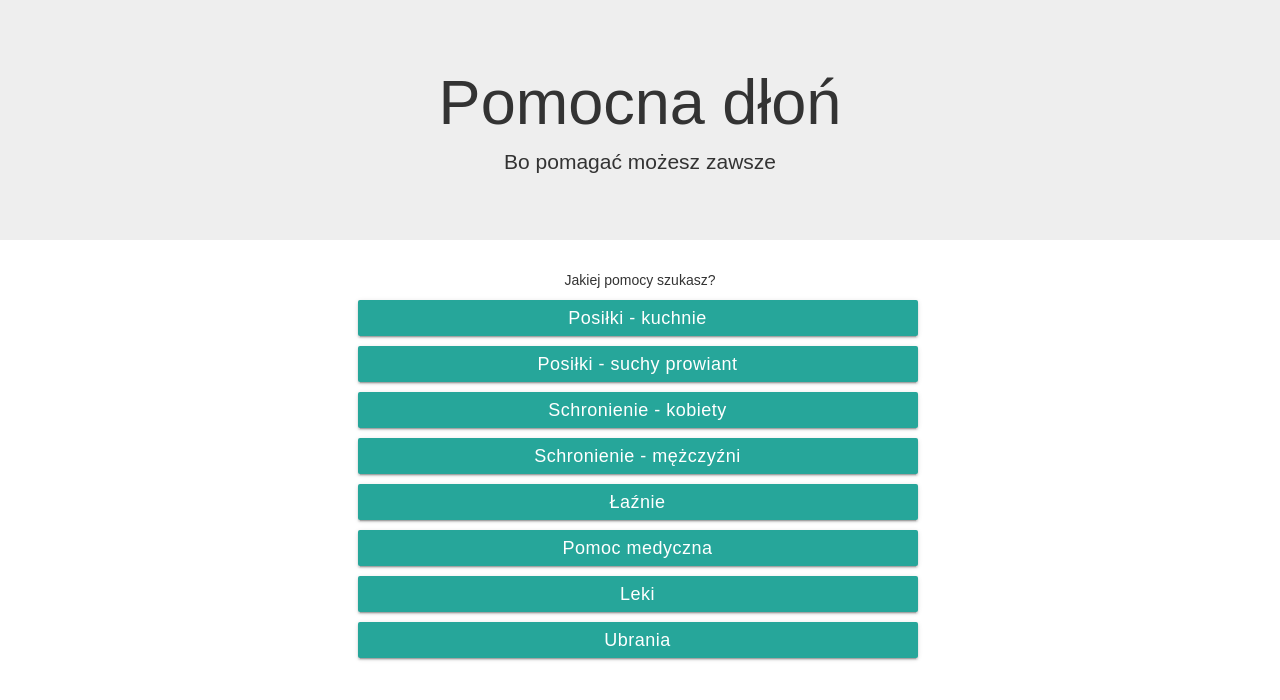
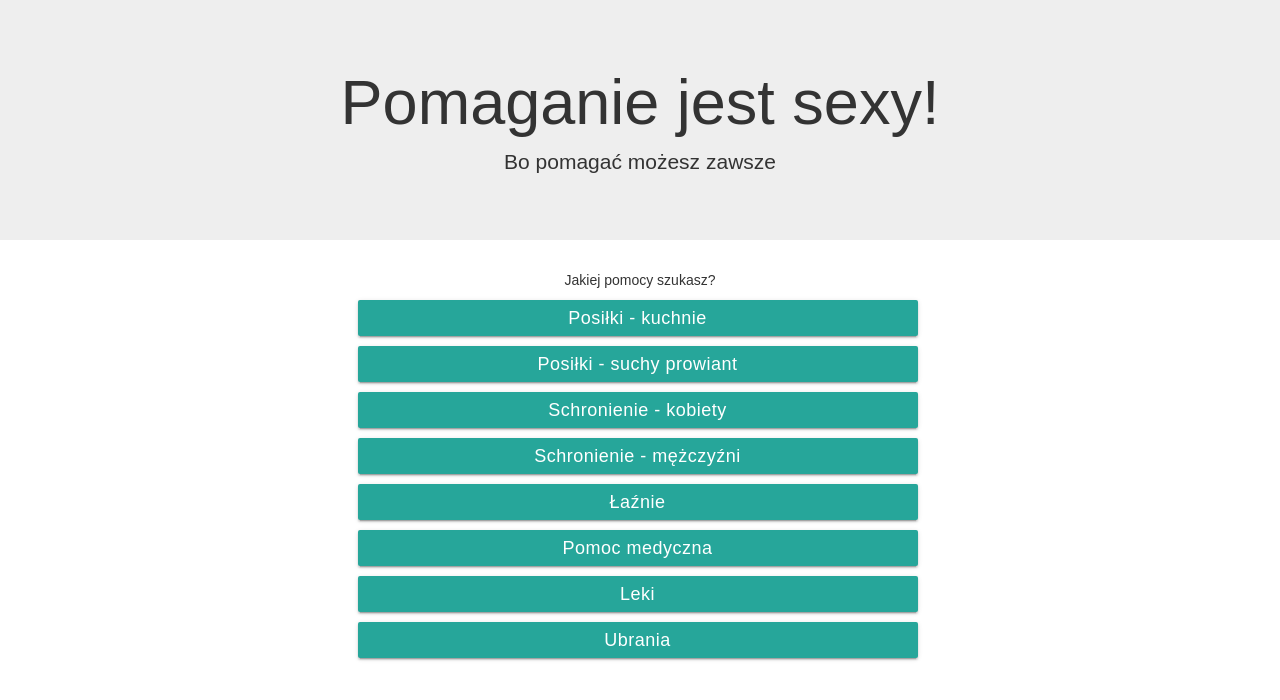
Before and after one commit to Haz111/helping_hand, a React (Create React App) app: page / in a window 1280 px wide. Shown: the top 700 px of the page. Built offline with nearby package versions, Linux system fonts and the light colour scheme; the HTML template or start-up script is replaced by a standard one.

Commit message:
added CNAME file

```diff
--- a/src/App.js
+++ b/src/App.js
@@ -12,7 +12,7 @@ class App extends Component {
       <div>
         <Jumbotron className="text-center">
           <Grid>
-            <h1>Pomocna dłoń</h1>
+            <h1>Pomaganie jest sexy!</h1>
             <p>Bo pomagać możesz zawsze</p>
           </Grid>
         </Jumbotron>
```
Also changed, not shown: 1 other file (tests, documents, lock files or other folders).
